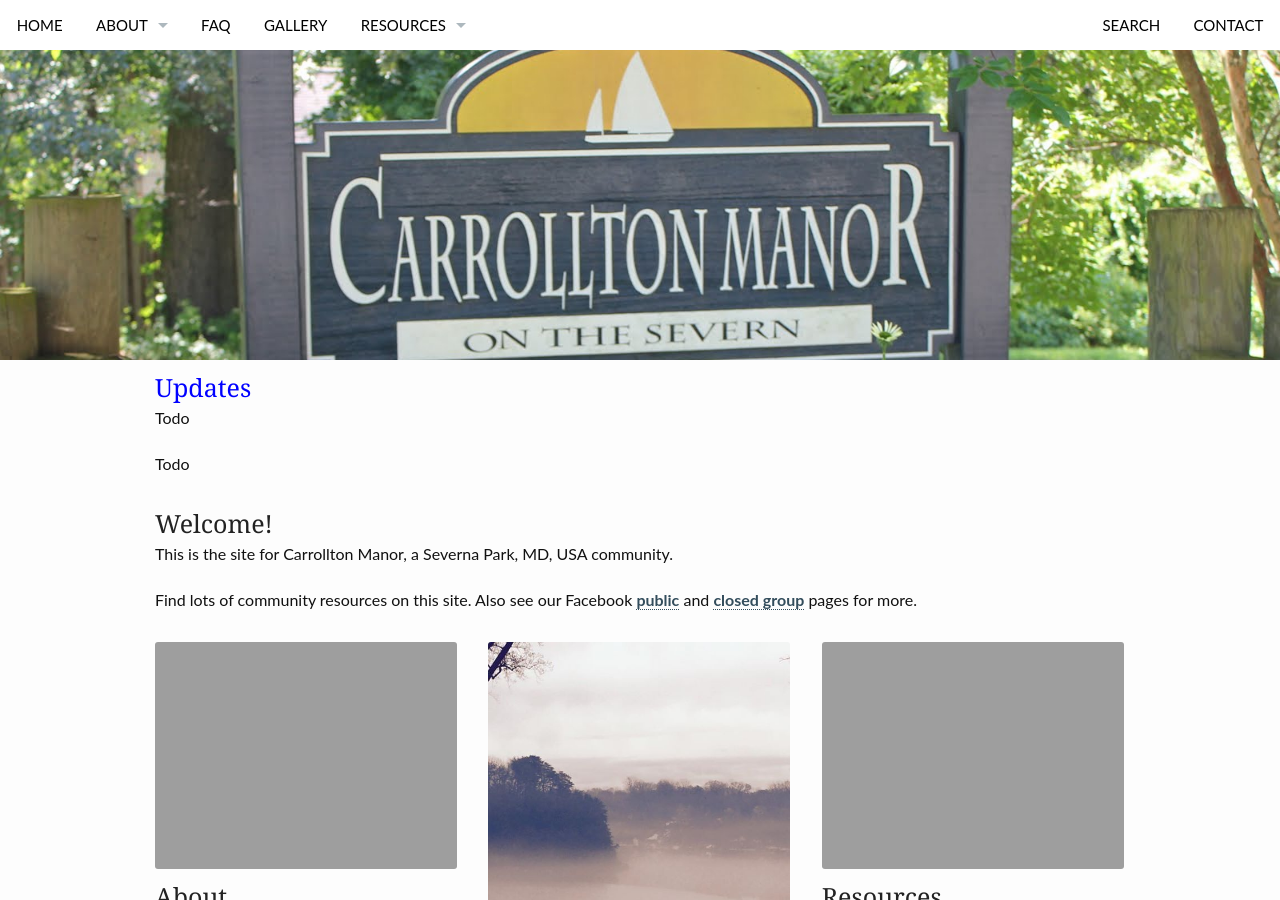
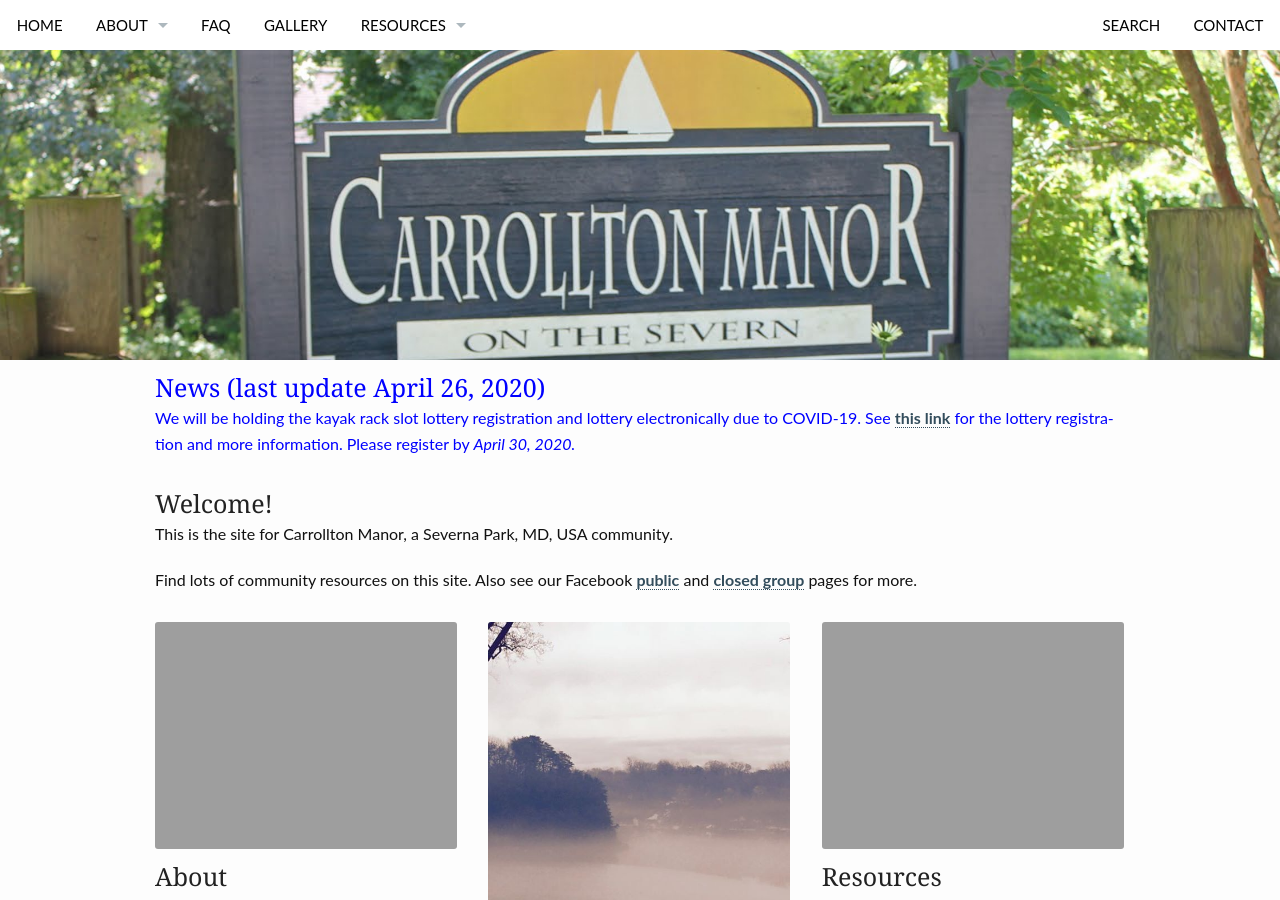
Before and after one commit to carrolltonmanor/carrolltonmanor.github.io, a Jekyll site: the page built from index.md, in a window 1280 px wide and 900 px high. Built offline with Jekyll 4.4.1, drawn with Linux system fonts in a browser that asks for light colours.

Commit message:
updating front page text

```diff
--- a/_layouts/frontpage.html
+++ b/_layouts/frontpage.html
@@ -14,9 +14,8 @@ format: blog-index
 {% endcomment %}
 <div class="row">
     <div class="medium-12 columns">
-	    <h2 class="font-size-h3 t10" style="color:blue;">Updates</h2>
-        <p>Todo</p>
-        <p>Todo</p>
+	    <h2 class="font-size-h3 t10" style="color:blue;">News (last update April 26, 2020)</h2>
+	    <p style="color:blue;">We will be holding the kayak rack slot lottery registration and lottery electronically due to COVID-19.  See <a href="https://format.gle/cnfuhD3YXq47hd9T8">this link</a> for the lottery registration and more information.  Please register by <em>April 30, 2020.</em></p>
     </div><!-- /.medium-12.columns -->
 </div>
 {% comment %}
```
